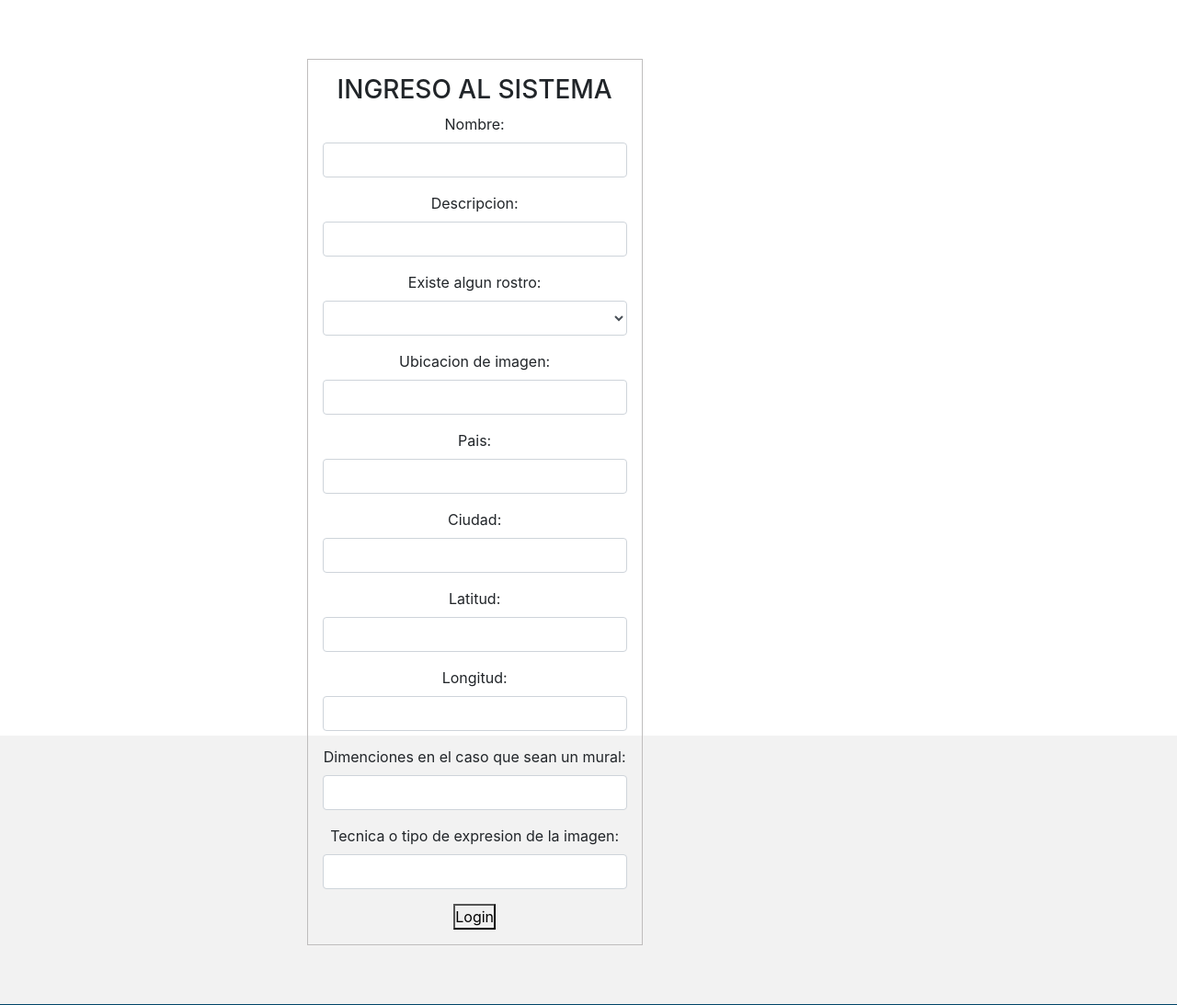
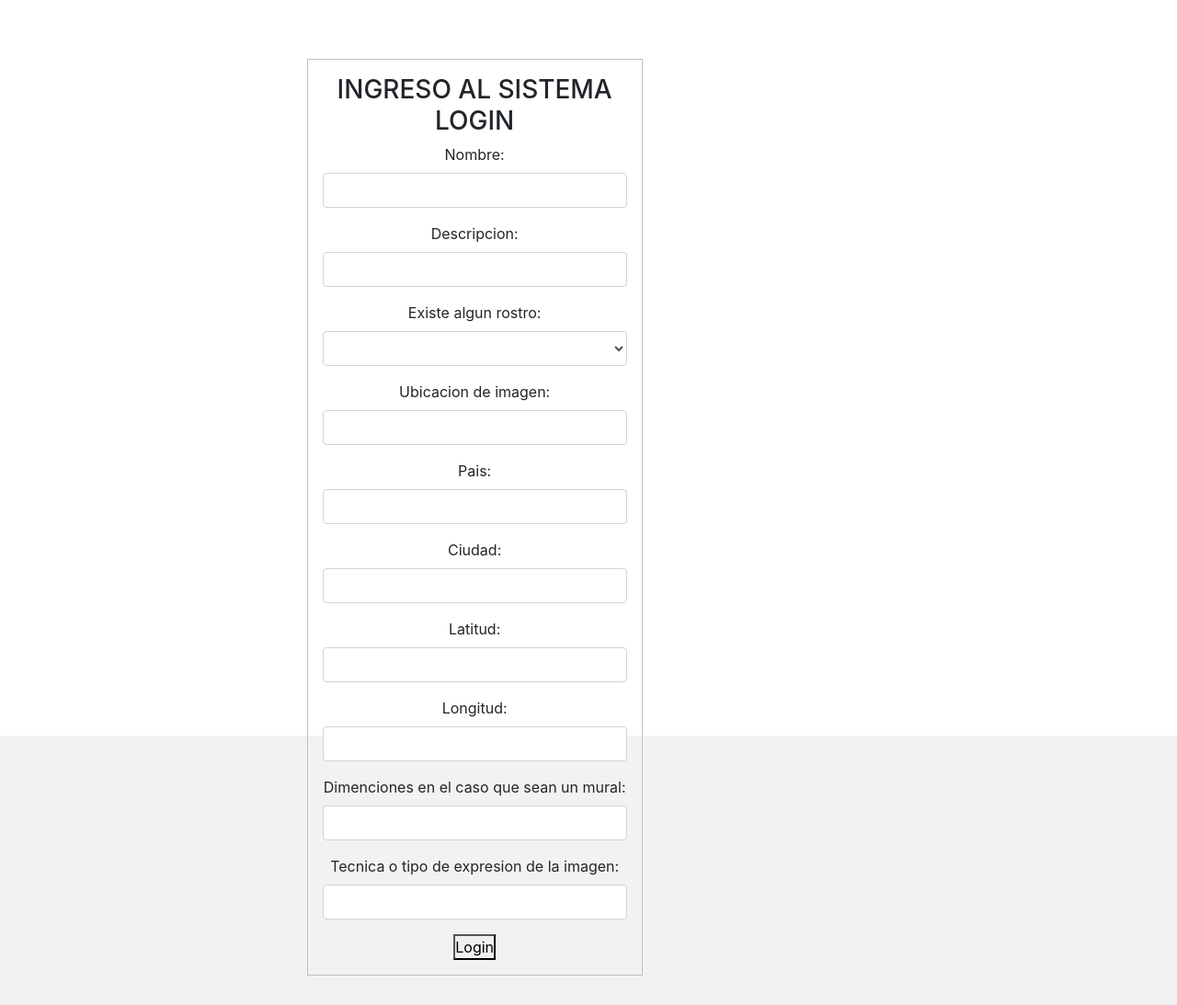
Before and after one commit to diepinto30/FototecaUTPL, a Django app: template portal/templates/internas/login.html in a window 1280 px wide. Shown: the part 90-1183 px from the top of the page at 92% size. Run offline with Django 3.2, Linux system fonts and the light colour scheme; the template is opened without the code that fills it: values that come from a table or form of the project are taken from there, others are empty; parts of the project's set-up code (start-up, migrations or seed data) failed here and were passed over; some libraries are stand-ins or nearby versions.

Commit message:
Se suben cambios de prueba

```diff
--- a/portal/templates/internas/login.html
+++ b/portal/templates/internas/login.html
@@ -8,7 +8,7 @@
 {% block content1 %}
 
 	<section class="login" style="">
-        <h3>INGRESO AL SISTEMA</h3>
+        <h3>INGRESO AL SISTEMA LOGIN</h3>
             <form method="post">
               {% csrf_token %}
               {{ form.as_p }}
```
Also changed, not shown: 12 other files.
